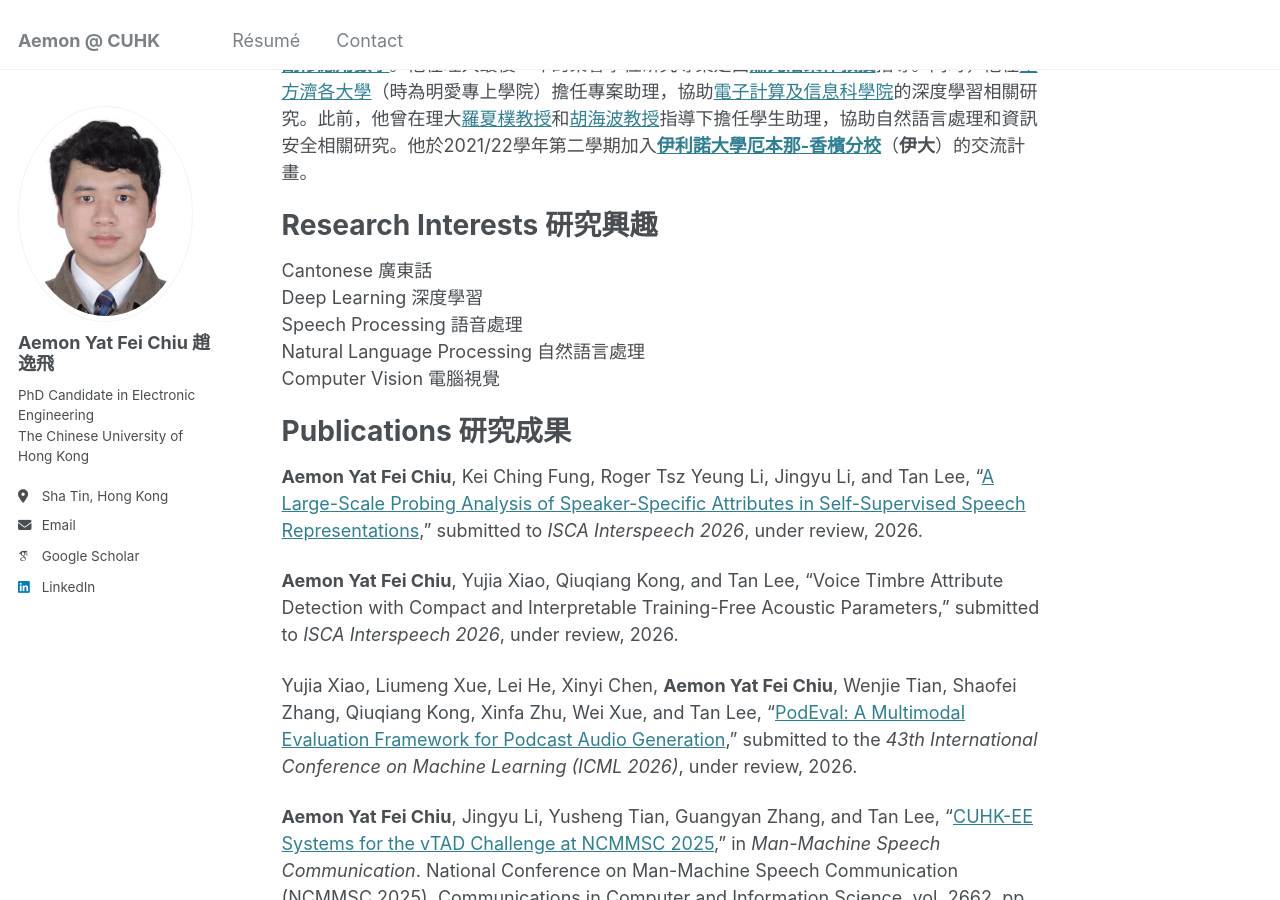
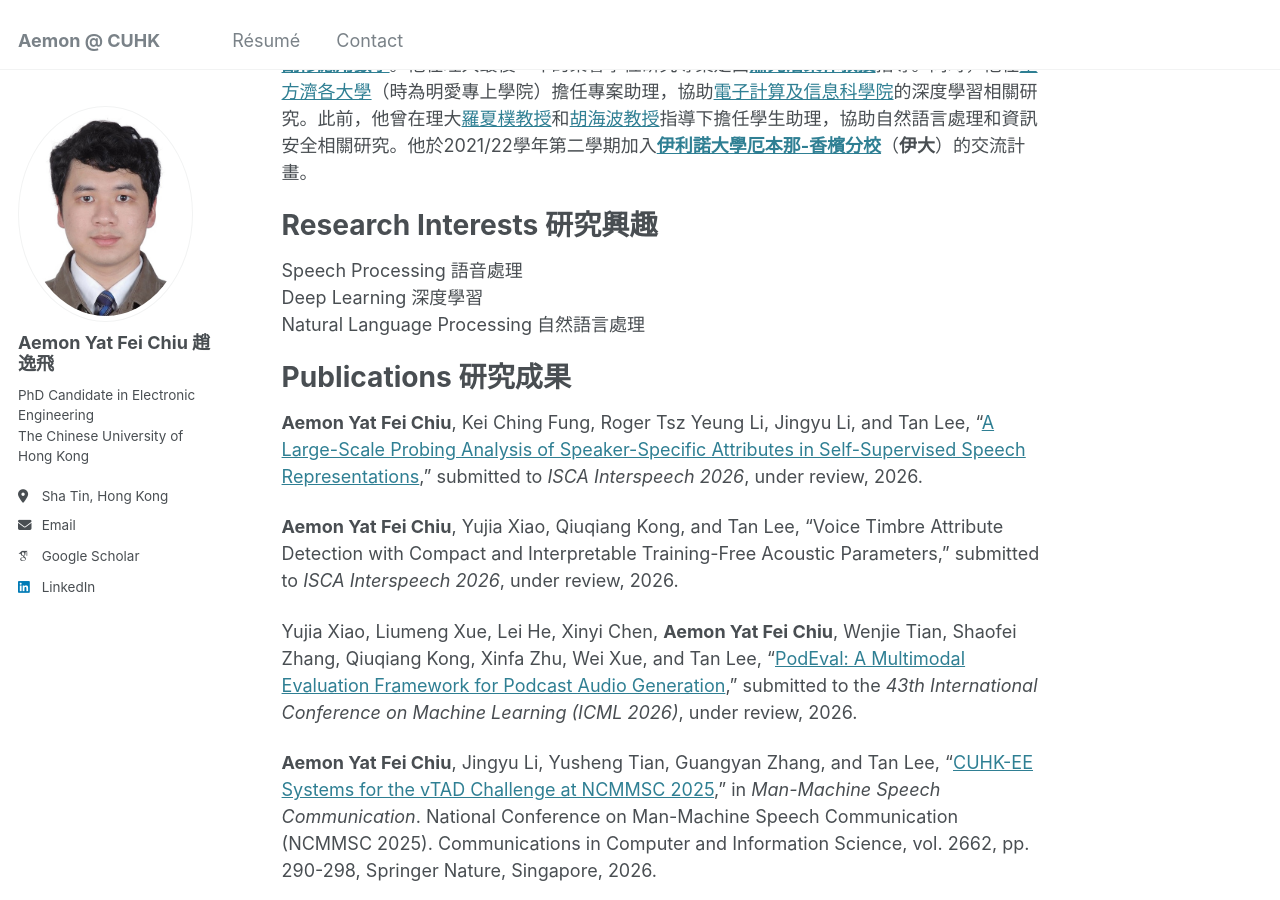
Before and after one commit to aemonyfchiu/aemonyfchiu.github.io, a Jekyll site: the page built from _pages/about.md, in a window 1280 px wide and 900 px high, scrolled down 526 px. Built offline with Jekyll 4.4.1, drawn with Linux system fonts in a browser that asks for light colours; some web fonts are replaced; a script that is not in the unit is left out.

Commit message:
Update about.md
Updated research interests and added a publication entry.

```diff
--- a/_pages/about.md
+++ b/_pages/about.md
@@ -13,11 +13,9 @@ redirect_from:
 
 Research Interests 研究興趣
 ======
-Cantonese 廣東話<br>
+Speech Processing 語音處理<br>
 Deep Learning 深度學習<br>
-Speech Processing 語音處理<br>
 Natural Language Processing 自然語言處理<br>
-Computer Vision 電腦視覺
 
 Publications 研究成果
 ======
```
